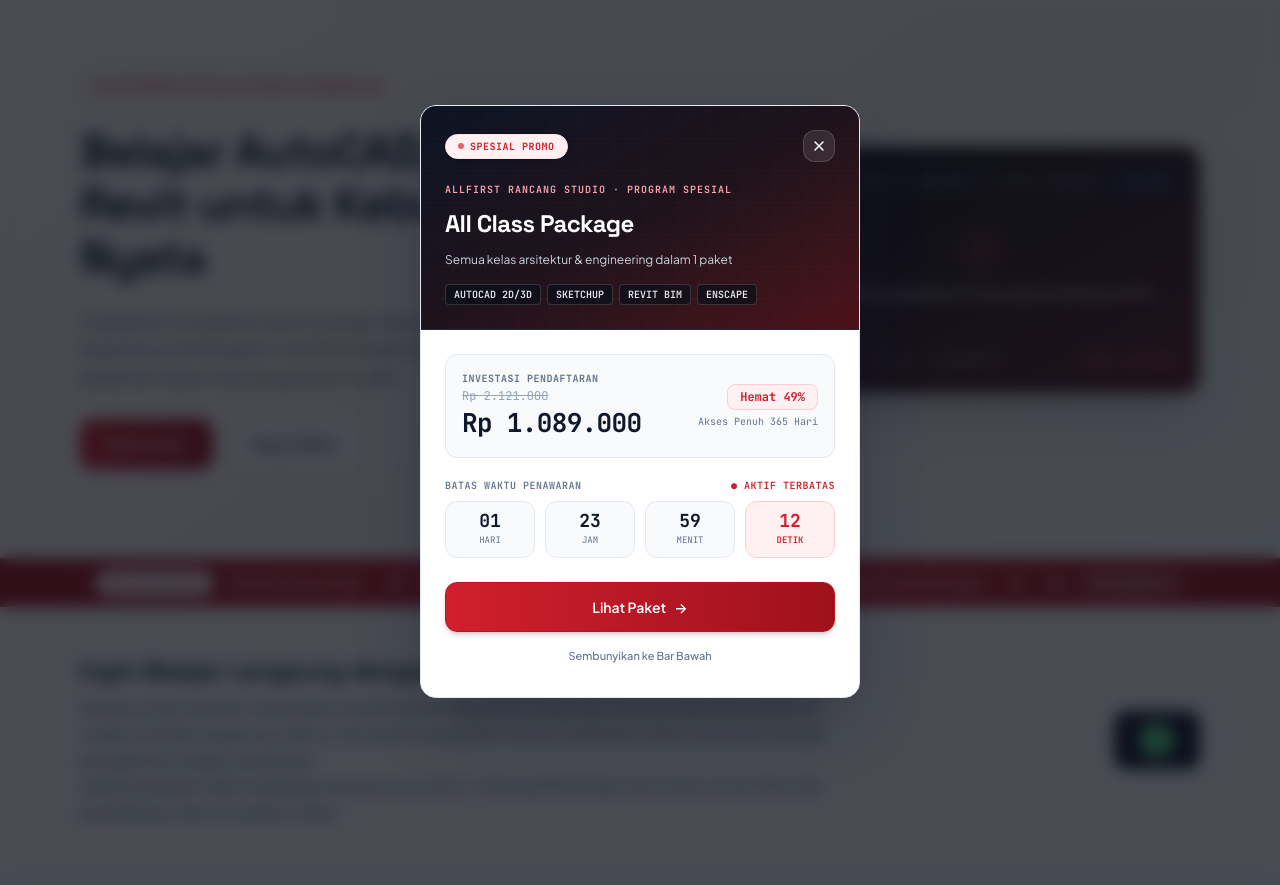
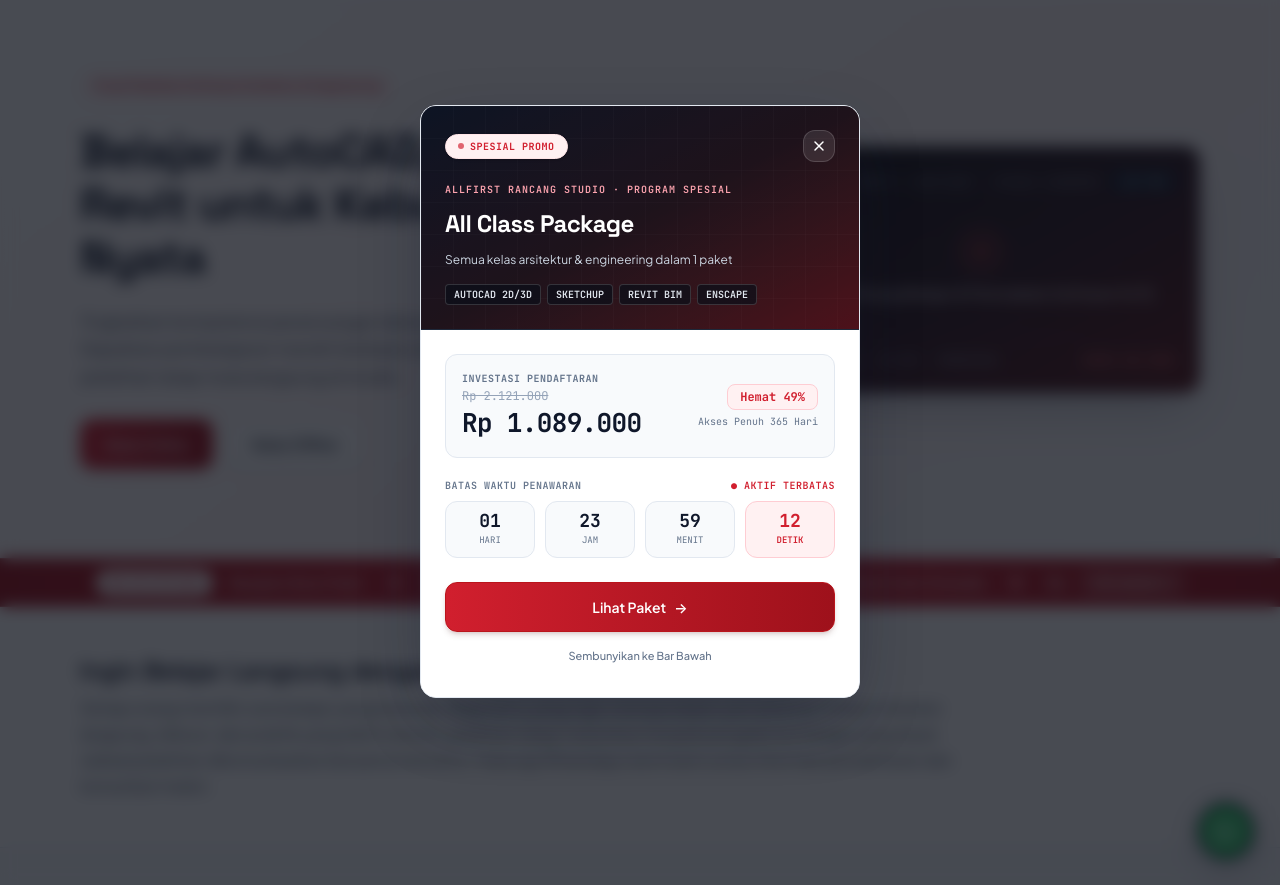
Before and after one commit to muhawwal-git/allfirst-rancang-studio, a Laravel app: page / in a window 1280 px wide. Shown: the part 82-967 px from the top of the page. Run offline with Laravel 12, Linux system fonts and the light colour scheme; data comes from the database, SQL or seed files in the repository; style sheets or scripts are compiled from the project's sources.

Commit message:
feat: jadikan tombol WhatsApp melayang kanan bawah dengan outline navy dan hapus tombol statis di beranda

```diff
--- a/resources/views/layouts/app.blade.php
+++ b/resources/views/layouts/app.blade.php
@@ -59,6 +59,21 @@
     <!-- Global Footer -->
     @include('layouts.footer')
 
+    @unless(request()->routeIs('student.classroom', 'login', 'register', 'password.*', 'student.sertifikat.show'))
+        <!-- Floating WhatsApp Button (Bottom Right) -->
+        <a href="https://wa.me/{{ \App\Models\PengaturanSitus::getAdminWhatsapp() }}?text={{ urlencode('Halo Admin Allfirst Rancang Studio, saya ingin konsultasi mengenai program pelatihan.') }}"
+           target="_blank"
+           rel="noopener"
+           aria-label="Konsultasi via WhatsApp"
+           title="Konsultasi via WhatsApp"
+           class="fixed bottom-5 right-5 sm:bottom-6 sm:right-6 z-40 inline-flex items-center justify-center rounded-full transition-transform duration-200 hover:scale-110 active:scale-95 focus:outline-none">
+            <svg class="w-14 h-14 sm:w-[60px] sm:h-[60px] drop-shadow-[0_6px_16px_rgba(15,23,42,0.28)]" viewBox="0 0 48 48" fill="none" xmlns="http://www.w3.org/2000/svg" aria-hidden="true">
+                <circle cx="24" cy="24" r="21.5" fill="#25D366" stroke="#0F172A" stroke-width="2.5"/>
+                <path fill-rule="evenodd" clip-rule="evenodd" d="M31.6 16.3C29.6 14.3 26.9 13.2 24.1 13.2C18.2 13.2 13.5 17.9 13.5 23.8C13.5 25.7 14 27.5 14.9 29.1L13.4 34.6L19 33.1C20.5 34 22.3 34.4 24.1 34.4C30 34.4 34.7 29.7 34.7 23.8C34.7 21 33.6 18.3 31.6 16.3ZM24.1 32.6C22.5 32.6 20.9 32.2 19.6 31.4L19.3 31.2L15.9 32.1L16.8 28.8L16.6 28.5C15.7 27.1 15.3 25.5 15.3 23.8C15.3 18.9 19.2 15 24.1 15C26.5 15 28.7 15.9 30.3 17.6C32 19.2 32.9 21.5 32.9 23.8C32.9 28.7 29 32.6 24.1 32.6ZM28.9 26C28.6 25.9 27.3 25.2 27.1 25.1C26.8 25 26.7 25 26.5 25.2C26.3 25.5 25.8 26.1 25.7 26.2C25.5 26.4 25.4 26.4 25.1 26.3C24.8 26.2 24 25.9 23 25C22.2 24.3 21.7 23.4 21.6 23.2C21.4 22.9 21.6 22.8 21.7 22.6C21.8 22.5 22 22.3 22.1 22.2C22.2 22 22.3 21.9 22.4 21.7C22.5 21.6 22.4 21.4 22.4 21.3C22.3 21.2 21.8 19.9 21.6 19.3C21.4 18.8 21.1 18.9 21 18.9C20.8 18.9 20.7 18.9 20.5 18.9C20.3 18.9 20 19 19.8 19.2C19.5 19.5 18.8 20.1 18.8 21.4C18.8 22.7 19.8 24 19.9 24.2C20 24.3 21.7 27 24.4 28.1C25 28.4 25.5 28.6 25.9 28.7C26.5 28.9 27.1 28.9 27.5 28.8C28 28.7 29 28.2 29.3 27.6C29.5 27 29.5 26.5 29.4 26.4C29.3 26.2 29.2 26.2 28.9 26Z" fill="#FFFFFF"/>
+            </svg>
+        </a>
+    @endunless
+
     @stack('scripts')
 </body>
 </html>
--- a/resources/views/pages/home.blade.php
+++ b/resources/views/pages/home.blade.php
@@ -139,7 +139,7 @@
     <section class="bg-white border-b border-[#E2E8F0] py-12">
         <div class="w-full px-4 sm:px-8 lg:px-14 xl:px-20">
             <div class="flex flex-col md:flex-row items-start md:items-center justify-between gap-6">
-                <div class="space-y-2 max-w-3xl">
+                <div class="space-y-2 max-w-4xl">
                     <h2 class="text-xl sm:text-2xl font-bold font-heading text-[#0F172A]">
                         Ingin Belajar Langsung dengan Pendampingan Instruktur?
                     </h2>
@@ -147,20 +147,6 @@
                         Setiap orang memiliki cara belajar yang berbeda. Bagi kamu yang ingin memperdalam pemahaman melalui interaksi langsung, diskusi, dan praktik yang lebih intensif, pelatihan tatap muka bisa menjadi pengalaman belajar yang tepat.<br>
                          Jadwal pelatihan dikonsultasikan bersama instruktur. Hubungi WhatsApp resmi kami untuk informasi pendaftaran dan konsultasi materi.
                     </p>
-                </div>
-
-                <div class="shrink-0 w-full md:w-auto flex md:justify-end">
-                    <a href="https://wa.me/{{ \App\Models\PengaturanSitus::getAdminWhatsapp() }}?text={{ urlencode('Halo Admin Allfirst Studio, saya ingin konsultasi mengenai pendaftaran Pelatihan Tatap Muka (Offline).') }}"
-                       target="_blank"
-                       rel="noopener"
-                       aria-label="Konsultasi via WhatsApp"
-                       title="Konsultasi via WhatsApp"
-                       class="inline-flex items-center justify-center px-6 py-2.5 rounded-xl bg-[#0F172A] hover:bg-slate-800 border border-[#0F172A] shadow-sm transition-all">
-                        <svg class="w-9 h-9" viewBox="0 0 48 48" fill="none" xmlns="http://www.w3.org/2000/svg" aria-hidden="true">
-                            <circle cx="24" cy="24" r="21.5" fill="#25D366" stroke="#FFFFFF" stroke-width="2.5"/>
-                            <path fill-rule="evenodd" clip-rule="evenodd" d="M31.6 16.3C29.6 14.3 26.9 13.2 24.1 13.2C18.2 13.2 13.5 17.9 13.5 23.8C13.5 25.7 14 27.5 14.9 29.1L13.4 34.6L19 33.1C20.5 34 22.3 34.4 24.1 34.4C30 34.4 34.7 29.7 34.7 23.8C34.7 21 33.6 18.3 31.6 16.3ZM24.1 32.6C22.5 32.6 20.9 32.2 19.6 31.4L19.3 31.2L15.9 32.1L16.8 28.8L16.6 28.5C15.7 27.1 15.3 25.5 15.3 23.8C15.3 18.9 19.2 15 24.1 15C26.5 15 28.7 15.9 30.3 17.6C32 19.2 32.9 21.5 32.9 23.8C32.9 28.7 29 32.6 24.1 32.6ZM28.9 26C28.6 25.9 27.3 25.2 27.1 25.1C26.8 25 26.7 25 26.5 25.2C26.3 25.5 25.8 26.1 25.7 26.2C25.5 26.4 25.4 26.4 25.1 26.3C24.8 26.2 24 25.9 23 25C22.2 24.3 21.7 23.4 21.6 23.2C21.4 22.9 21.6 22.8 21.7 22.6C21.8 22.5 22 22.3 22.1 22.2C22.2 22 22.3 21.9 22.4 21.7C22.5 21.6 22.4 21.4 22.4 21.3C22.3 21.2 21.8 19.9 21.6 19.3C21.4 18.8 21.1 18.9 21 18.9C20.8 18.9 20.7 18.9 20.5 18.9C20.3 18.9 20 19 19.8 19.2C19.5 19.5 18.8 20.1 18.8 21.4C18.8 22.7 19.8 24 19.9 24.2C20 24.3 21.7 27 24.4 28.1C25 28.4 25.5 28.6 25.9 28.7C26.5 28.9 27.1 28.9 27.5 28.8C28 28.7 29 28.2 29.3 27.6C29.5 27 29.5 26.5 29.4 26.4C29.3 26.2 29.2 26.2 28.9 26Z" fill="#FFFFFF"/>
-                        </svg>
-                    </a>
                 </div>
             </div>
         </div>
```
